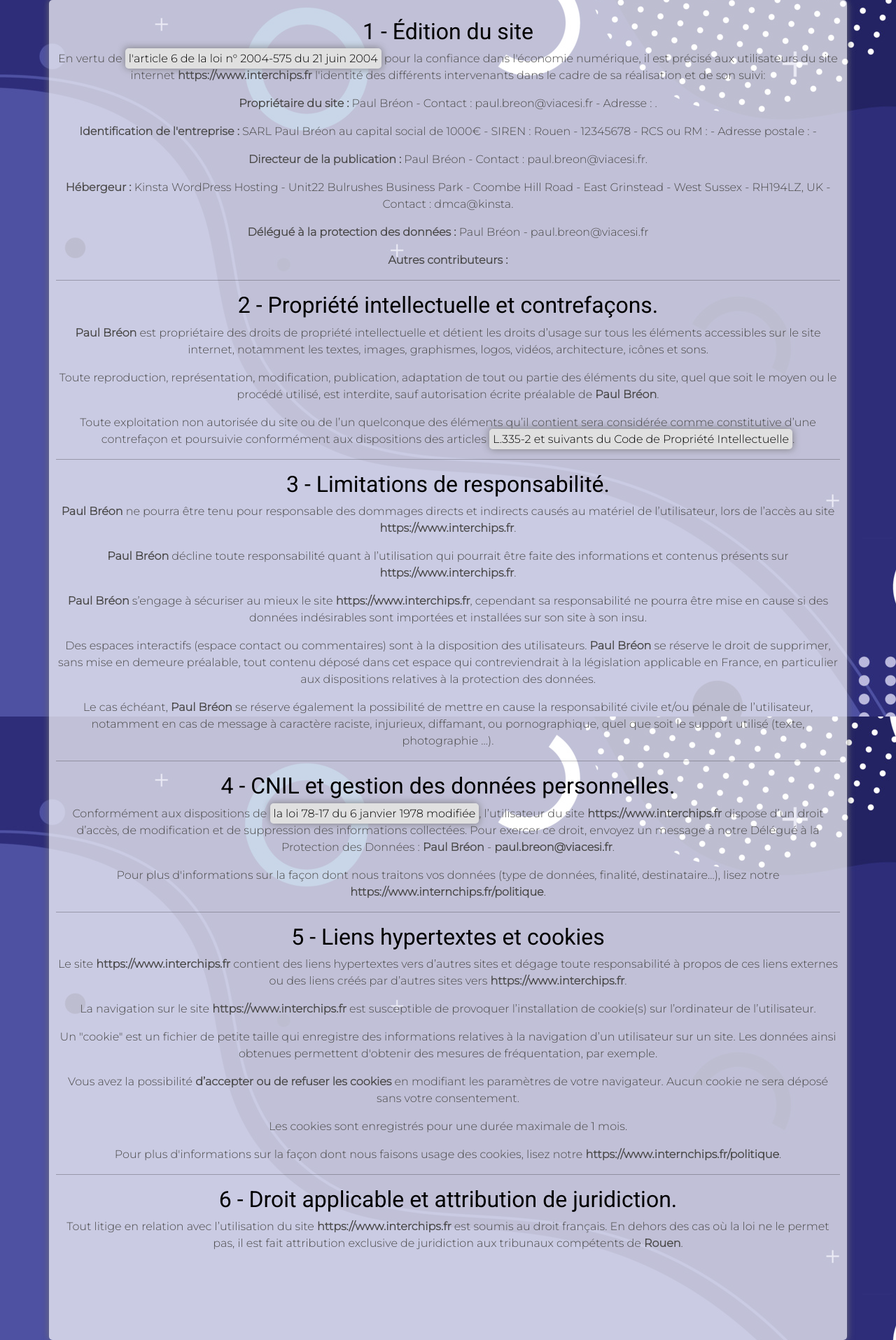
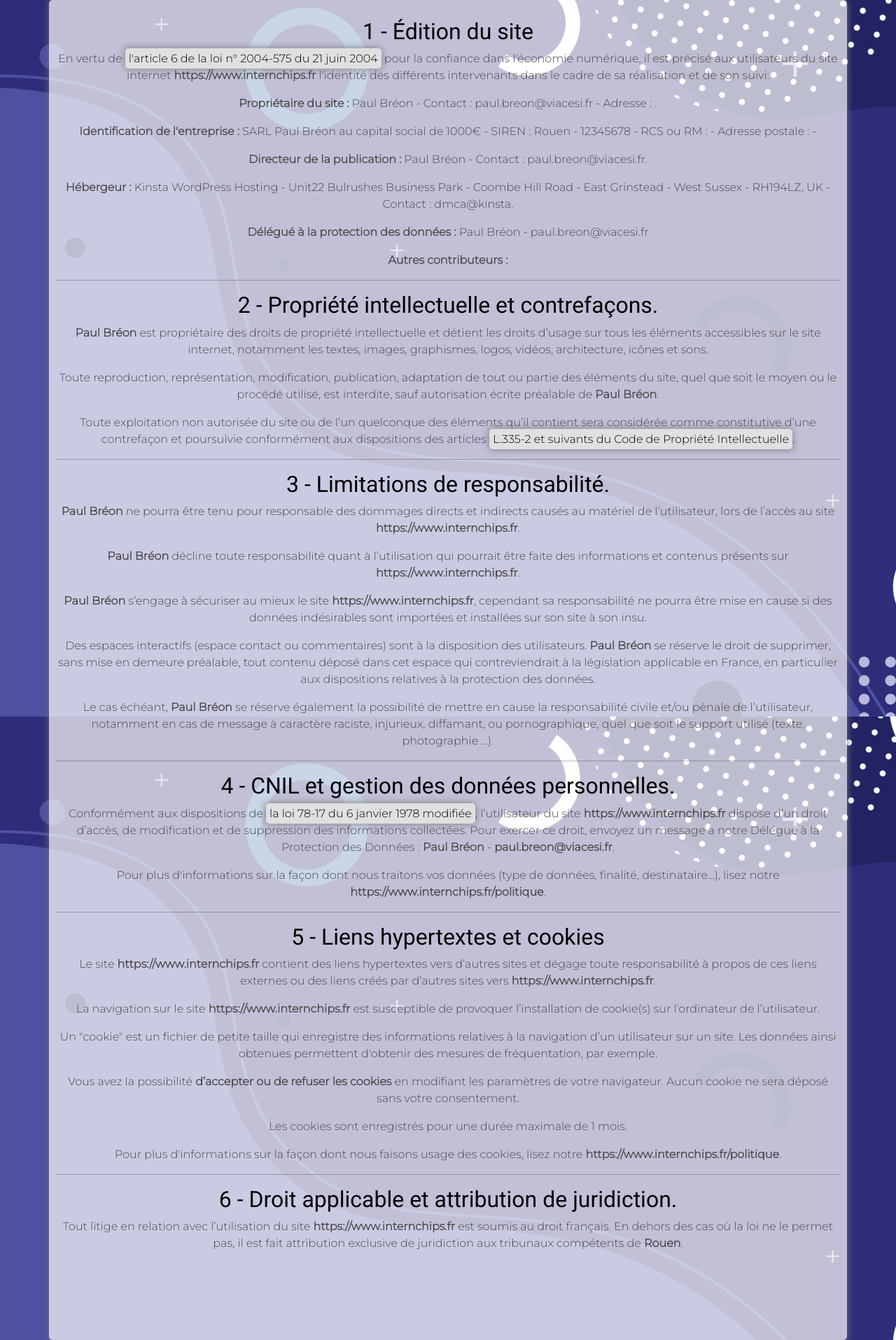
Before and after one commit to PoloBrn/WebProject, a PHP site: page /view/legal.php in a window 1280 px wide. Shown: the part 56-1971 px from the top of the page at 70% size. Run offline with PHP 8.4, Linux system fonts and the light colour scheme; the visitor is signed in with stand-in values (Sample User, id 1).

Commit message:
Update legal.php

```diff
--- a/view/legal.php
+++ b/view/legal.php
@@ -18,7 +18,7 @@
         <!-- /wp:heading -->
 
         <!-- wp:paragraph -->
-        <p>En vertu de <a href="https://www.legifrance.gouv.fr/affichTexte.do?cidTexte=JORFTEXT000000801164#LEGIARTI000042038977" target="_blank" rel="noreferrer noopener">l'article 6 de la loi n° 2004-575 du 21 juin 2004</a> pour la confiance dans l'économie numérique, il est précisé aux utilisateurs du site internet <strong><span class="ff_dynamic_value" data-ref="url" data-fallback="">https://www.interchips.fr</span></strong> l'identité des différents intervenants dans le cadre de sa réalisation et de son suivi:</p>
+        <p>En vertu de <a href="https://www.legifrance.gouv.fr/affichTexte.do?cidTexte=JORFTEXT000000801164#LEGIARTI000042038977" target="_blank" rel="noreferrer noopener">l'article 6 de la loi n° 2004-575 du 21 juin 2004</a> pour la confiance dans l'économie numérique, il est précisé aux utilisateurs du site internet <strong><span class="ff_dynamic_value" data-ref="url" data-fallback="">https://www.internchips.fr</span></strong> l'identité des différents intervenants dans le cadre de sa réalisation et de son suivi:</p>
         <!-- /wp:paragraph -->
 
         <!-- wp:paragraph -->
@@ -72,15 +72,15 @@
         <!-- /wp:heading -->
 
         <!-- wp:paragraph -->
-        <p><strong><span class="ff_dynamic_value" data-ref="nom_proprietaire" data-fallback="">Paul Bréon</span></strong> ne pourra être tenu pour responsable des dommages directs et indirects causés au matériel de l’utilisateur, lors de l’accès au site <strong><span class="ff_dynamic_value" data-ref="url" data-fallback="">https://www.interchips.fr</span></strong>.</p>
+        <p><strong><span class="ff_dynamic_value" data-ref="nom_proprietaire" data-fallback="">Paul Bréon</span></strong> ne pourra être tenu pour responsable des dommages directs et indirects causés au matériel de l’utilisateur, lors de l’accès au site <strong><span class="ff_dynamic_value" data-ref="url" data-fallback="">https://www.internchips.fr</span></strong>.</p>
         <!-- /wp:paragraph -->
 
         <!-- wp:paragraph -->
-        <p><strong><span class="ff_dynamic_value" data-ref="nom_proprietaire" data-fallback="">Paul Bréon</span></strong> décline toute responsabilité quant à l’utilisation qui pourrait être faite des informations et contenus présents sur <strong><span class="ff_dynamic_value" data-ref="url" data-fallback="">https://www.interchips.fr</span></strong>.</p>
+        <p><strong><span class="ff_dynamic_value" data-ref="nom_proprietaire" data-fallback="">Paul Bréon</span></strong> décline toute responsabilité quant à l’utilisation qui pourrait être faite des informations et contenus présents sur <strong><span class="ff_dynamic_value" data-ref="url" data-fallback="">https://www.internchips.fr</span></strong>.</p>
         <!-- /wp:paragraph -->
 
         <!-- wp:paragraph -->
-        <p><strong><span class="ff_dynamic_value" data-ref="nom_proprietaire" data-fallback="">Paul Bréon</span></strong> s’engage à sécuriser au mieux le site <strong><span class="ff_dynamic_value" data-ref="url" data-fallback="">https://www.interchips.fr</span></strong>, cependant sa responsabilité ne pourra être mise en cause si des données indésirables sont importées et installées sur son site à son insu.</p>
+        <p><strong><span class="ff_dynamic_value" data-ref="nom_proprietaire" data-fallback="">Paul Bréon</span></strong> s’engage à sécuriser au mieux le site <strong><span class="ff_dynamic_value" data-ref="url" data-fallback="">https://www.internchips.fr</span></strong>, cependant sa responsabilité ne pourra être mise en cause si des données indésirables sont importées et installées sur son site à son insu.</p>
         <!-- /wp:paragraph -->
 
         <!-- wp:paragraph -->
@@ -99,7 +99,7 @@
         <!-- /wp:heading -->
 
         <!-- wp:paragraph -->
-        <p>Conformément aux dispositions de <a href="https://www.legifrance.gouv.fr/affichTexte.do?cidTexte=JORFTEXT000000886460" target="_blank" rel="noreferrer nofollow noopener">la loi 78-17 du 6 janvier 1978 modifiée</a>, l’utilisateur du site <strong><span class="ff_dynamic_value" data-ref="url" data-fallback="">https://www.interchips.fr</span></strong> dispose d’un droit d’accès, de modification et de suppression des informations collectées. Pour exercer ce droit, envoyez un message à notre Délégué à la Protection des Données : <strong><span class="ff_dynamic_value" data-ref="dpo" data-fallback="">Paul Bréon</span></strong> - <strong><span class="ff_dynamic_value" data-ref="contact_dpo" data-fallback="">paul.breon@viacesi.fr</span></strong>.</p>
+        <p>Conformément aux dispositions de <a href="https://www.legifrance.gouv.fr/affichTexte.do?cidTexte=JORFTEXT000000886460" target="_blank" rel="noreferrer nofollow noopener">la loi 78-17 du 6 janvier 1978 modifiée</a>, l’utilisateur du site <strong><span class="ff_dynamic_value" data-ref="url" data-fallback="">https://www.internchips.fr</span></strong> dispose d’un droit d’accès, de modification et de suppression des informations collectées. Pour exercer ce droit, envoyez un message à notre Délégué à la Protection des Données : <strong><span class="ff_dynamic_value" data-ref="dpo" data-fallback="">Paul Bréon</span></strong> - <strong><span class="ff_dynamic_value" data-ref="contact_dpo" data-fallback="">paul.breon@viacesi.fr</span></strong>.</p>
         <!-- /wp:paragraph -->
 
         <!-- wp:paragraph -->
@@ -114,11 +114,11 @@
         <!-- /wp:heading -->
 
         <!-- wp:paragraph -->
-        <p>Le site <strong><span class="ff_dynamic_value" data-ref="url" data-fallback="">https://www.interchips.fr</span></strong> contient des liens hypertextes vers d’autres sites et dégage toute responsabilité à propos de ces liens externes ou des liens créés par d’autres sites vers <strong><span class="ff_dynamic_value" data-ref="url" data-fallback="">https://www.interchips.fr</span></strong>.</p>
+        <p>Le site <strong><span class="ff_dynamic_value" data-ref="url" data-fallback="">https://www.internchips.fr</span></strong> contient des liens hypertextes vers d’autres sites et dégage toute responsabilité à propos de ces liens externes ou des liens créés par d’autres sites vers <strong><span class="ff_dynamic_value" data-ref="url" data-fallback="">https://www.internchips.fr</span></strong>.</p>
         <!-- /wp:paragraph -->
 
         <!-- wp:paragraph -->
-        <p>La navigation sur le site <strong><span class="ff_dynamic_value" data-ref="url" data-fallback="">https://www.interchips.fr</span></strong> est susceptible de provoquer l’installation de cookie(s) sur l’ordinateur de l’utilisateur.</p>
+        <p>La navigation sur le site <strong><span class="ff_dynamic_value" data-ref="url" data-fallback="">https://www.internchips.fr</span></strong> est susceptible de provoquer l’installation de cookie(s) sur l’ordinateur de l’utilisateur.</p>
         <!-- /wp:paragraph -->
 
         <!-- wp:paragraph -->
@@ -145,7 +145,7 @@
         <!-- /wp:heading -->
 
         <!-- wp:paragraph -->
-        <p>Tout litige en relation avec l’utilisation du site <strong><span class="ff_dynamic_value" data-ref="url" data-fallback="">https://www.interchips.fr</span></strong> est soumis au droit français. En dehors des cas où la loi ne le permet pas, il est fait attribution exclusive de juridiction aux tribunaux compétents de <strong><span class="ff_dynamic_value" data-ref="ville_du_tribunal" data-fallback="">Rouen</span></strong>.</p>
+        <p>Tout litige en relation avec l’utilisation du site <strong><span class="ff_dynamic_value" data-ref="url" data-fallback="">https://www.internchips.fr</span></strong> est soumis au droit français. En dehors des cas où la loi ne le permet pas, il est fait attribution exclusive de juridiction aux tribunaux compétents de <strong><span class="ff_dynamic_value" data-ref="ville_du_tribunal" data-fallback="">Rouen</span></strong>.</p>
         <!-- /wp:paragraph -->
 
         <!-- wp:spacer -->
```
